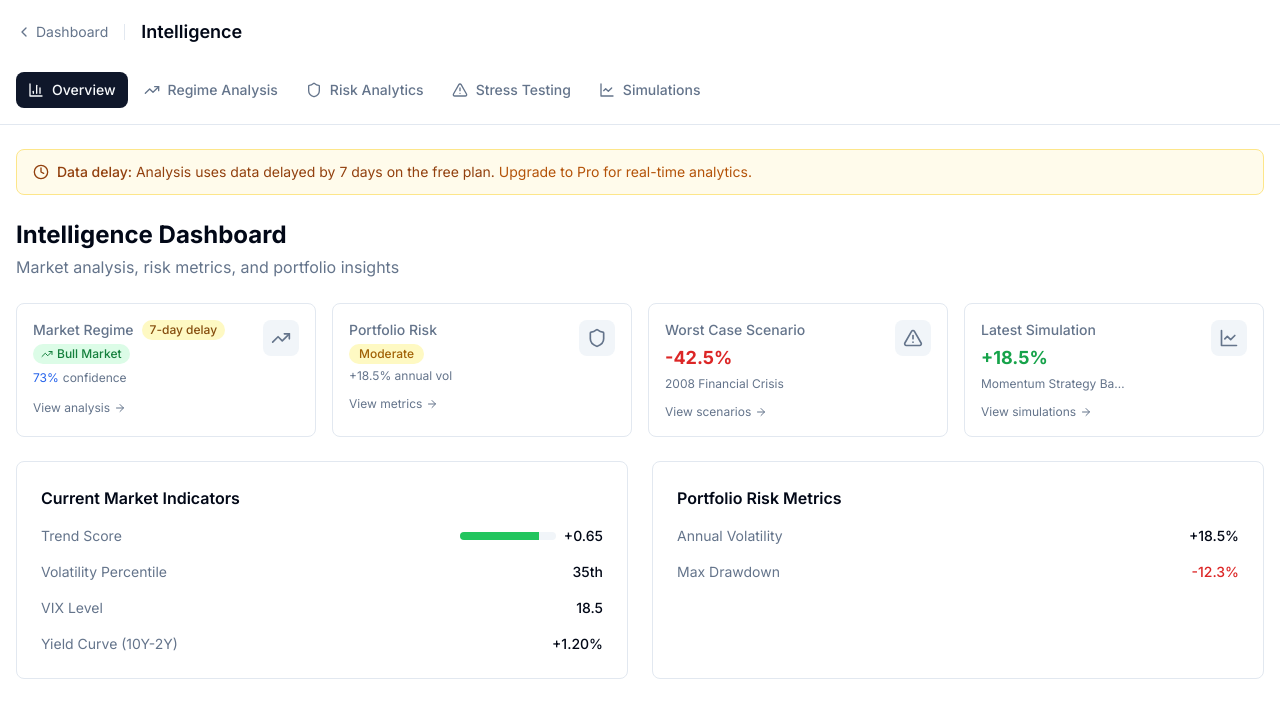
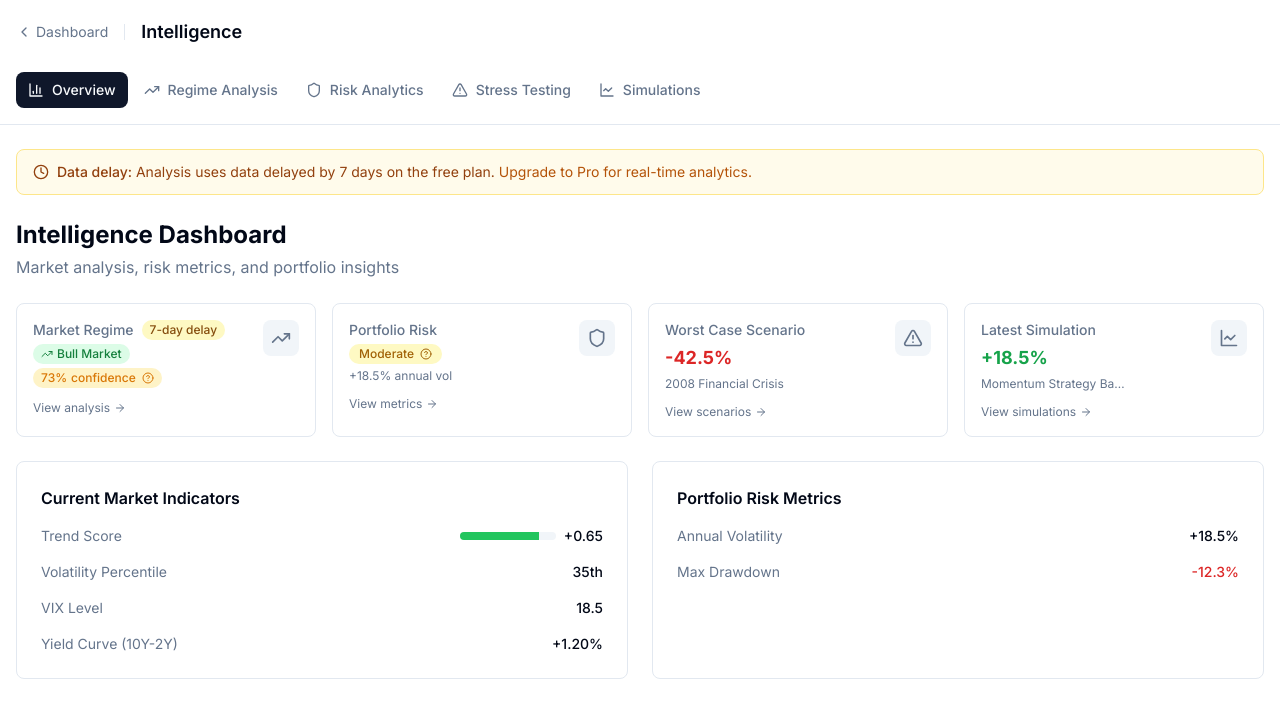
Before and after one commit to DowellHd/ssb-web, a Next.js app: page /intelligence in a window 1280 px wide. Shown: the top 718 px of the page. Built offline with nearby package versions, Linux system fonts and the light colour scheme.

Commit message:
feat: Add tooltips to ConfidenceBadge and RiskLevelBadge
- Enhance ConfidenceBadge with hover tooltip explaining confidence levels
- Enhance RiskLevelBadge with hover tooltip explaining risk levels
- Support both 0-1 and 0-100 scale for confidence input

```diff
--- a/src/components/intelligence/regime-badge.tsx
+++ b/src/components/intelligence/regime-badge.tsx
@@ -1,7 +1,8 @@
 'use client';
 
+import { useState } from 'react';
 import { cn } from '@/lib/utils';
-import { TrendingUp, TrendingDown, Minus, AlertTriangle } from 'lucide-react';
+import { TrendingUp, TrendingDown, Minus, AlertTriangle, HelpCircle } from 'lucide-react';
 
 type Regime = 'bull' | 'bear' | 'sideways' | 'crisis';
 
@@ -82,35 +83,94 @@ export function RegimeBadge({
 interface ConfidenceBadgeProps {
   confidence: number;
   size?: 'sm' | 'md';
+  showTooltip?: boolean;
   className?: string;
+}
+
+function getConfidenceInfo(percentage: number) {
+  if (percentage >= 85) {
+    return {
+      label: 'High',
+      colorClass: 'text-green-600 dark:text-green-400',
+      bgClass: 'bg-green-100 dark:bg-green-900/30',
+      description:
+        'Strong agreement across indicators. The regime classification is well-supported by current market data.',
+    };
+  }
+  if (percentage >= 65) {
+    return {
+      label: 'Moderate',
+      colorClass: 'text-amber-600 dark:text-amber-400',
+      bgClass: 'bg-amber-100 dark:bg-amber-900/30',
+      description:
+        'Mixed signals from indicators. Some uncertainty in the regime classification; markets may be in transition.',
+    };
+  }
+  return {
+    label: 'Low',
+    colorClass: 'text-red-600 dark:text-red-400',
+    bgClass: 'bg-red-100 dark:bg-red-900/30',
+    description:
+      'Conflicting signals across indicators. The current regime is unclear; exercise caution when interpreting results.',
+  };
 }
 
 export function ConfidenceBadge({
   confidence,
   size = 'sm',
+  showTooltip = true,
   className,
 }: ConfidenceBadgeProps) {
-  const percentage = Math.round(confidence * 100);
-
-  const getConfidenceLevel = () => {
-    if (percentage >= 80) return { label: 'High', class: 'text-green-600' };
-    if (percentage >= 60) return { label: 'Good', class: 'text-blue-600' };
-    if (percentage >= 40) return { label: 'Moderate', class: 'text-yellow-600' };
-    return { label: 'Low', class: 'text-red-600' };
-  };
-
-  const level = getConfidenceLevel();
+  const [isTooltipVisible, setIsTooltipVisible] = useState(false);
+  // Handle both 0-1 and 0-100 scale inputs
+  const percentage = confidence <= 1 ? Math.round(confidence * 100) : Math.round(confidence);
+  const info = getConfidenceInfo(percentage);
 
   return (
-    <span
-      className={cn(
-        'inline-flex items-center gap-1 text-muted-foreground',
-        size === 'sm' ? 'text-xs' : 'text-sm',
-        className
+    <div className={cn('relative inline-flex items-center', className)}>
+      <span
+        className={cn(
+          'inline-flex items-center gap-1 rounded-full px-2 py-0.5 font-medium',
+          info.bgClass,
+          info.colorClass,
+          size === 'sm' ? 'text-xs' : 'text-sm'
+        )}
+      >
+        <span>{percentage}%</span>
+        <span>confidence</span>
+        {showTooltip && (
+          <button
+            type="button"
+            onMouseEnter={() => setIsTooltipVisible(true)}
+            onMouseLeave={() => setIsTooltipVisible(false)}
+            onFocus={() => setIsTooltipVisible(true)}
+            onBlur={() => setIsTooltipVisible(false)}
+            className="outline-none ml-0.5"
+            aria-label="What does this confidence score mean?"
+          >
+            <HelpCircle className={size === 'sm' ? 'h-3 w-3' : 'h-3.5 w-3.5'} />
+          </button>
+        )}
+      </span>
+
+      {/* Tooltip */}
+      {showTooltip && isTooltipVisible && (
+        <div
+          className="absolute left-0 top-full z-50 mt-2 w-64 rounded-lg border bg-popover p-3 shadow-lg"
+          role="tooltip"
+        >
+          <div className="space-y-1.5">
+            <p className={cn('text-xs font-medium', info.colorClass)}>
+              {info.label} Confidence
+            </p>
+            <p className="text-xs text-muted-foreground leading-relaxed">
+              {info.description}
+            </p>
+          </div>
+          {/* Arrow */}
+          <div className="absolute -top-1.5 left-4 h-3 w-3 rotate-45 border-l border-t bg-popover" />
+        </div>
       )}
-    >
-      <span className={level.class}>{percentage}%</span>
-      <span>confidence</span>
-    </span>
+    </div>
   );
 }
--- a/src/components/intelligence/risk-gauge.tsx
+++ b/src/components/intelligence/risk-gauge.tsx
@@ -1,5 +1,7 @@
 'use client';
 
+import { useState } from 'react';
+import { HelpCircle } from 'lucide-react';
 import { cn } from '@/lib/utils';
 
 type RiskLevel = 'low' | 'moderate' | 'high' | 'extreme';
@@ -103,10 +105,25 @@ export function RiskGauge({
 
 interface RiskLevelBadgeProps {
   level: RiskLevel;
+  showTooltip?: boolean;
   className?: string;
 }
 
-export function RiskLevelBadge({ level, className }: RiskLevelBadgeProps) {
+const riskDescriptions: Record<RiskLevel, string> = {
+  low: 'Portfolio volatility and drawdown potential are below historical averages for this asset mix.',
+  moderate:
+    'Portfolio risk is within typical ranges. Some positions may contribute disproportionately to overall risk.',
+  high: 'Elevated volatility detected. The portfolio may experience larger swings than historical norms.',
+  extreme:
+    'Risk metrics are significantly elevated. Historical drawdowns suggest substantial loss potential.',
+};
+
+export function RiskLevelBadge({
+  level,
+  showTooltip = true,
+  className,
+}: RiskLevelBadgeProps) {
+  const [isTooltipVisible, setIsTooltipVisible] = useState(false);
   const config = riskConfig[level];
 
   const badgeClasses: Record<RiskLevel, string> = {
@@ -117,14 +134,45 @@ export function RiskLevelBadge({ level, className }: RiskLevelBadgeProps) {
   };
 
   return (
-    <span
-      className={cn(
-        'inline-flex items-center px-2.5 py-0.5 text-xs font-medium rounded-full',
-        badgeClasses[level],
-        className
+    <div className={cn('relative inline-flex items-center', className)}>
+      <span
+        className={cn(
+          'inline-flex items-center gap-1 px-2.5 py-0.5 text-xs font-medium rounded-full',
+          badgeClasses[level]
+        )}
+      >
+        {config.label}
+        {showTooltip && (
+          <button
+            type="button"
+            onMouseEnter={() => setIsTooltipVisible(true)}
+            onMouseLeave={() => setIsTooltipVisible(false)}
+            onFocus={() => setIsTooltipVisible(true)}
+            onBlur={() => setIsTooltipVisible(false)}
+            className="outline-none ml-0.5"
+            aria-label="What does this risk level mean?"
+          >
+            <HelpCircle className="h-3 w-3" />
+          </button>
+        )}
+      </span>
+
+      {/* Tooltip */}
+      {showTooltip && isTooltipVisible && (
+        <div
+          className="absolute left-0 top-full z-50 mt-2 w-64 rounded-lg border bg-popover p-3 shadow-lg"
+          role="tooltip"
+        >
+          <div className="space-y-1.5">
+            <p className={cn('text-xs font-medium', config.bgColor)}>{config.label}</p>
+            <p className="text-xs text-muted-foreground leading-relaxed">
+              {riskDescriptions[level]}
+            </p>
+          </div>
+          {/* Arrow */}
+          <div className="absolute -top-1.5 left-4 h-3 w-3 rotate-45 border-l border-t bg-popover" />
+        </div>
       )}
-    >
-      {config.label}
-    </span>
+    </div>
   );
 }
```
